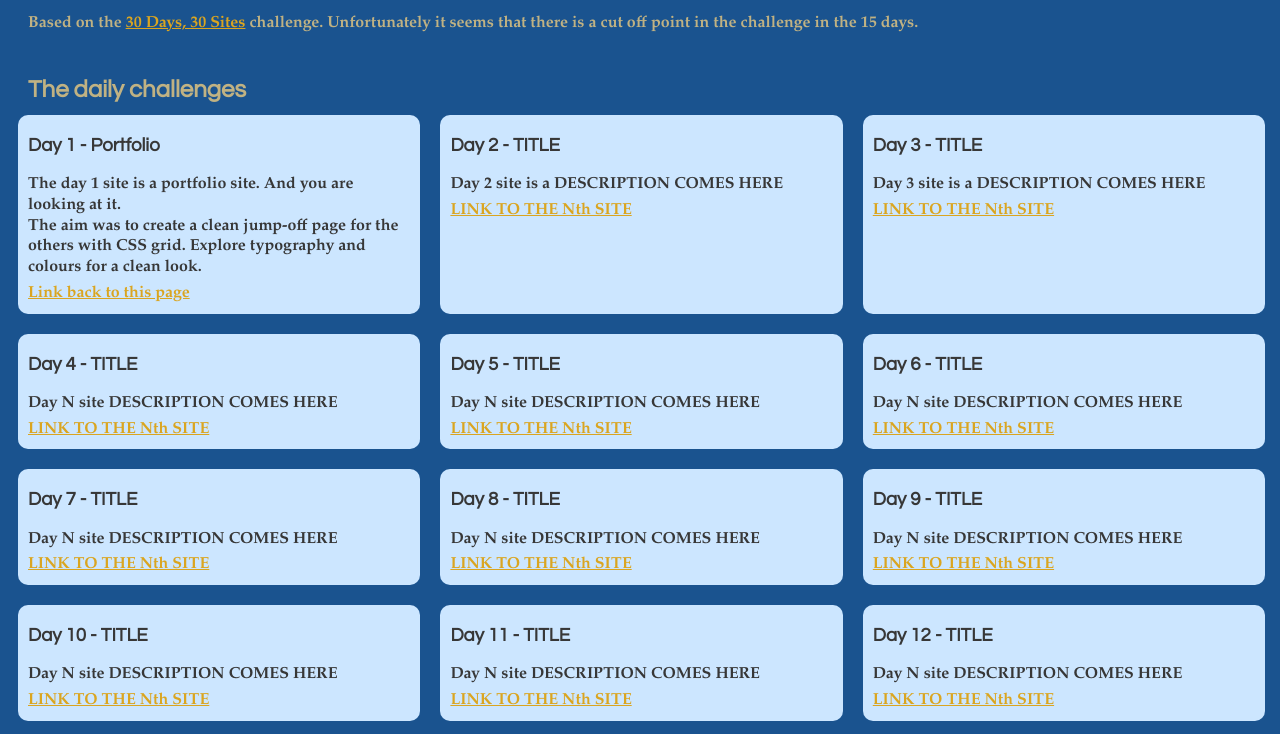
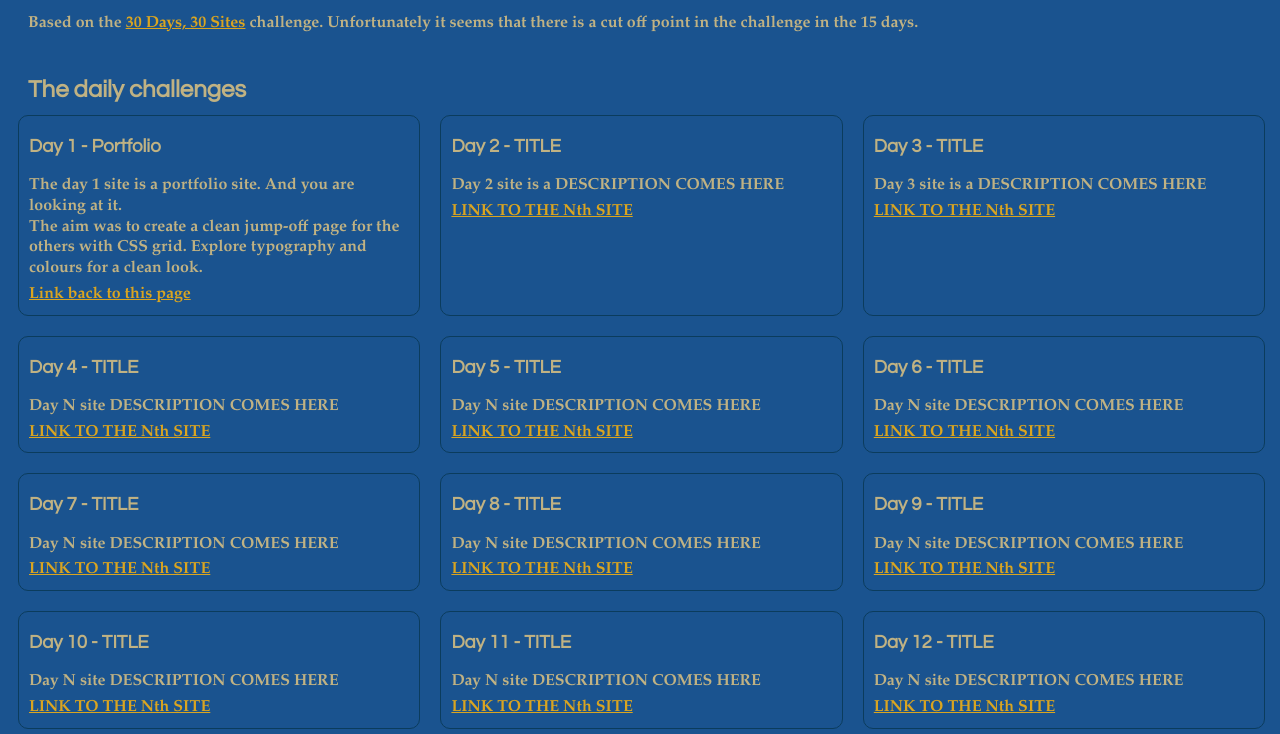
Before and after one commit to TeroLaiho/30days30websites, a plain HTML site: page index.html in a window 1280 px wide. Shown: the part 66-800 px from the top of the page. Drawn offline with Linux system fonts and the light colour scheme.

Commit message:
Change colors for the challengeAreas

```diff
--- a/css/main.css
+++ b/css/main.css
@@ -9,8 +9,9 @@
     --area-color:#4717F6; /*jewell*/
     --area-color:#2251dd;
     --area-color:#328CC1; /*sky blue*/
+    --area-color:#cce6ff; /*miyuki*/
     --area-color:#1D2731; /*ivory black*/
-    --area-color:#cce6ff; /*miyuki*/
+    --area-color:#0B3C5D; /*prussian blue*/
     --link-color:#778899;
     --link-color:#DAA520; /*GoldenRod*/
     --accent-color:#417C81;
@@ -65,7 +66,8 @@ h1, h2, h3 {
     padding-top: 0;
 }
 .challengeContainer {
-    background-color: var(--area-color);
+    /*background-color: var(--area-color);*/
+    border: 1px solid var(--area-color);
     border-radius: 10px;
     color: var(--text-color);
     margin: 10px;
@@ -73,10 +75,10 @@ h1, h2, h3 {
     padding-top: 0;
 }
 .challengeHeader {
-    color: var(--secondary-text-color);
+    /*color: var(--secondary-text-color);*/
 }
 .challengeDescription {
-    color: var(--secondary-text-color);
+    /*color: var(--secondary-text-color);*/
     padding-bottom: 5px;
 }
 .challengeLink {
```
